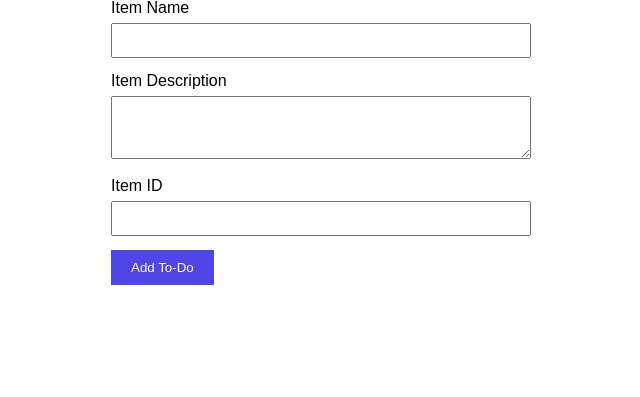
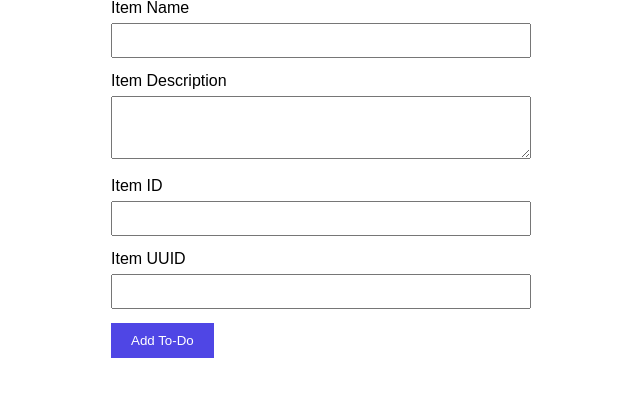
Before and after one commit to Aviral-Rohan/flask-git-assignment, a Flask app: page /todo in a window 1280 px wide. Shown: the part 109-506 px from the top of the page, without its empty margins (319-959 px from the left). Run offline with Flask 3, Linux system fonts and the light colour scheme.

Commit message:
Add Item UUID field to To-Do form

```diff
--- a/templates/todo.html
+++ b/templates/todo.html
@@ -17,6 +17,8 @@
     <textarea name="itemDescription" rows="3" required></textarea>
     <label>Item ID</label>
     <input type="text" name="itemId">
+    <label>Item UUID</label>
+    <input type="text" name="itemUuid">
     <button type="submit">Add To-Do</button>
   </form>
 </body>
```
